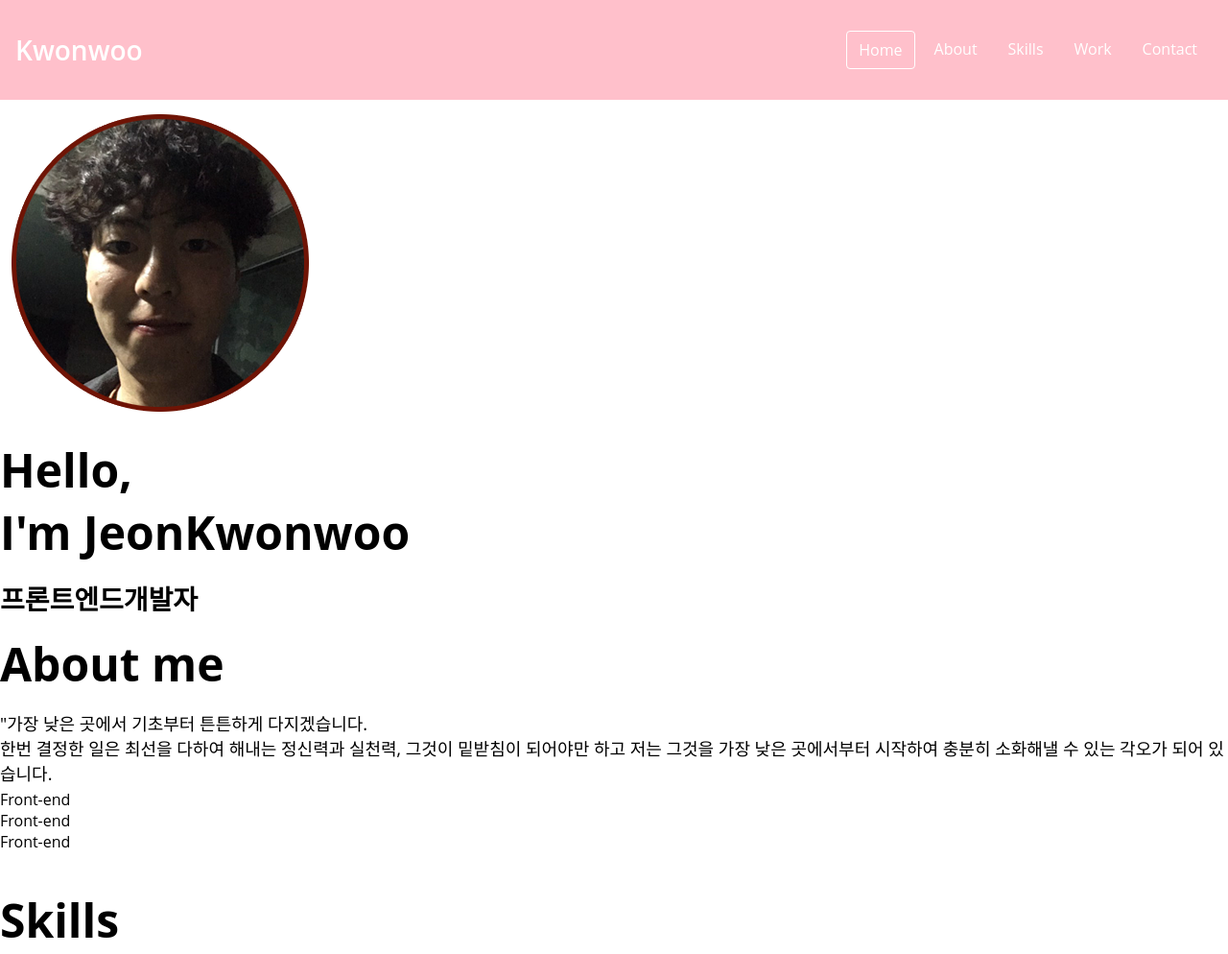
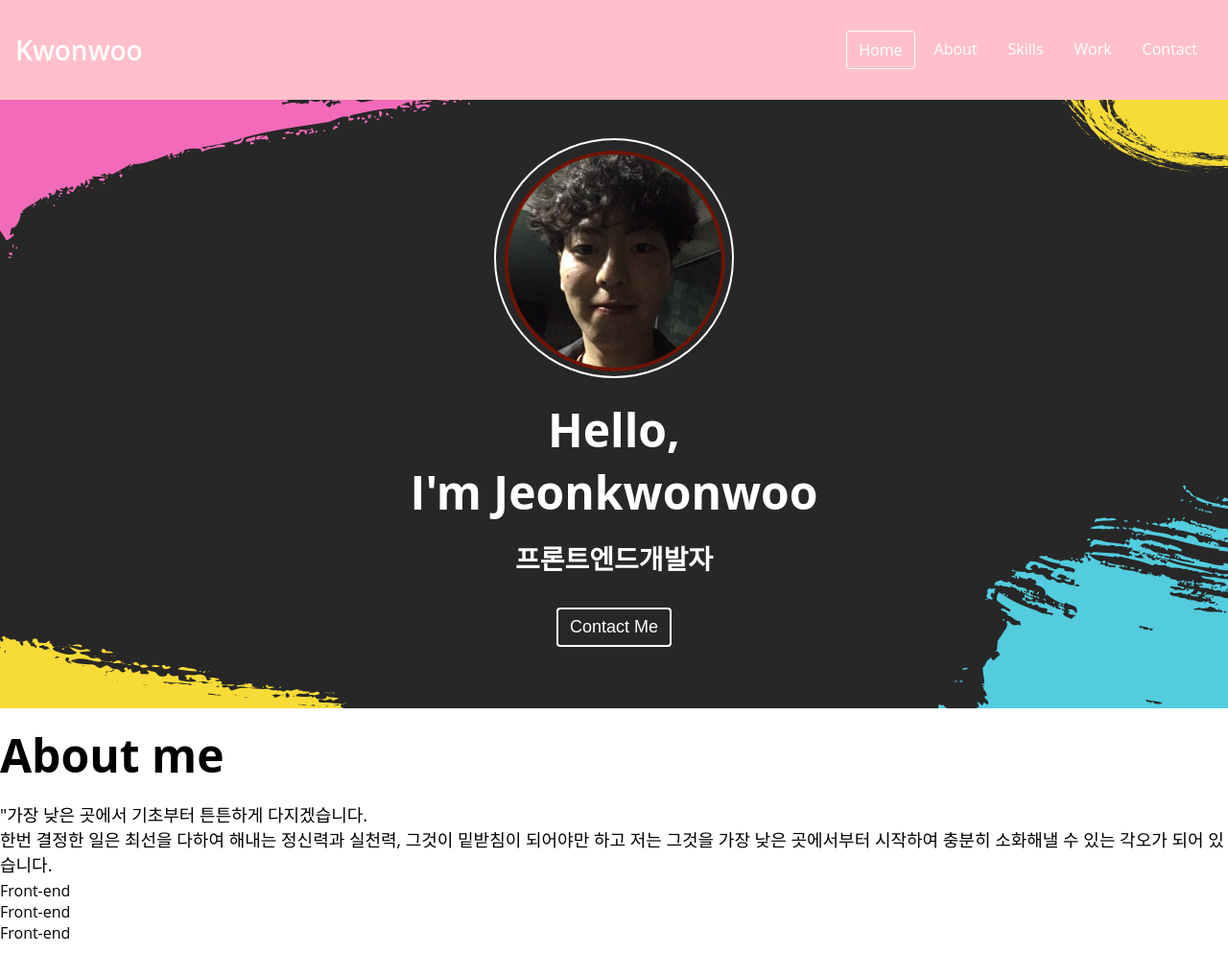
Before and after one commit to ggidismkdkw/portfolio, a plain HTML site: page index.html in a window 1280 px wide. Shown: the top 994 px of the page at 96% size. Drawn offline with Linux system fonts and the light colour scheme.

Commit message:
CSS: home

```diff
--- a/index.html
+++ b/index.html
@@ -27,8 +27,9 @@
     <!-- Home -->
     <section id="home">
         <img src="imgs/profile.png" alt="photo" class="home_avatar">
-        <h1 class="home_title">Hello, <br>I'm JeonKwonwoo</h1>
+        <h1 class="home_title">Hello, <br>I'm Jeonkwonwoo</h1>
         <h2 class="home_description">프론트엔드개발자</h2>
+        <button class="home_contact">Contact Me</button>
     </section>
     <!-- About -->
     <section id="about">
--- a/style.css
+++ b/style.css
@@ -48,8 +48,18 @@ a {
 }
 
 ul {
+  padding-left: 0;
+}
+
+li {
   list-style: none;
-  padding-left: 0;
+}
+
+button {
+  background-color: transparent;
+  cursor: pointer;
+  border: none;
+  outline: none;
 }
 /* Typography */
 
@@ -114,3 +124,32 @@ p {
 .navbar_menu_item:hover {
   background-color: var(--color-dark-pink);
 }
+
+/* Home */
+#home {
+  background: url("imgs/home-background.png") center/cover no-repeat;
+  padding: 40px;
+  text-align: center;
+}
+
+.home_avatar {
+  width: 250px;
+  height: 250px;
+  border-radius: 50%;
+  border: 2px solid var(--color-white);
+}
+
+.home_title,
+.home_description {
+  color: var(--color-white);
+}
+
+.home_contact {
+  color: var(--color-white);
+  font-size: var(--font-regular);
+  font-weight: var(--weight-regular);
+  margin: 24px;
+  padding: 8px 12px;
+  border: 2px solid var(--color-white);
+  border-radius: var(--size-border-radius);
+}
```
